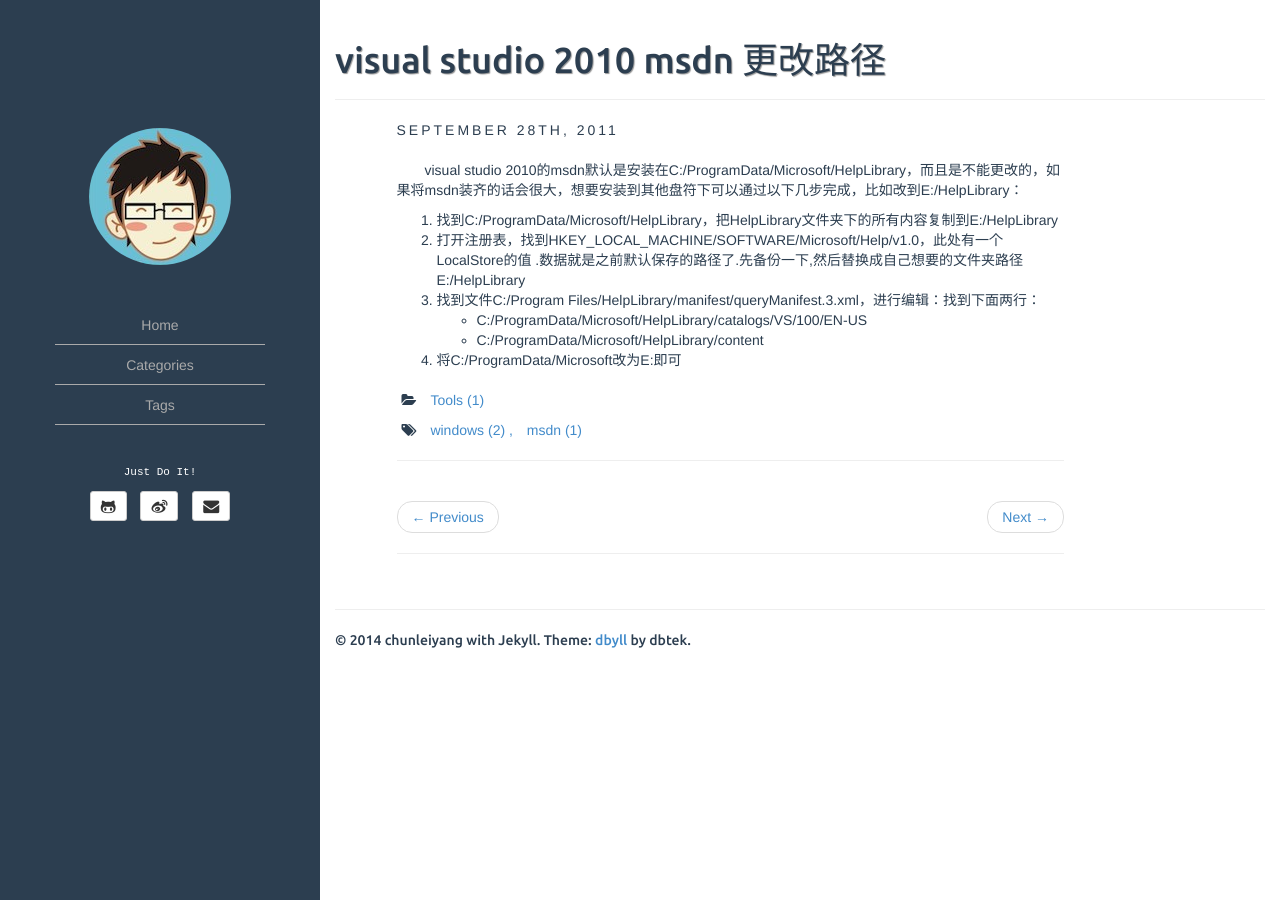
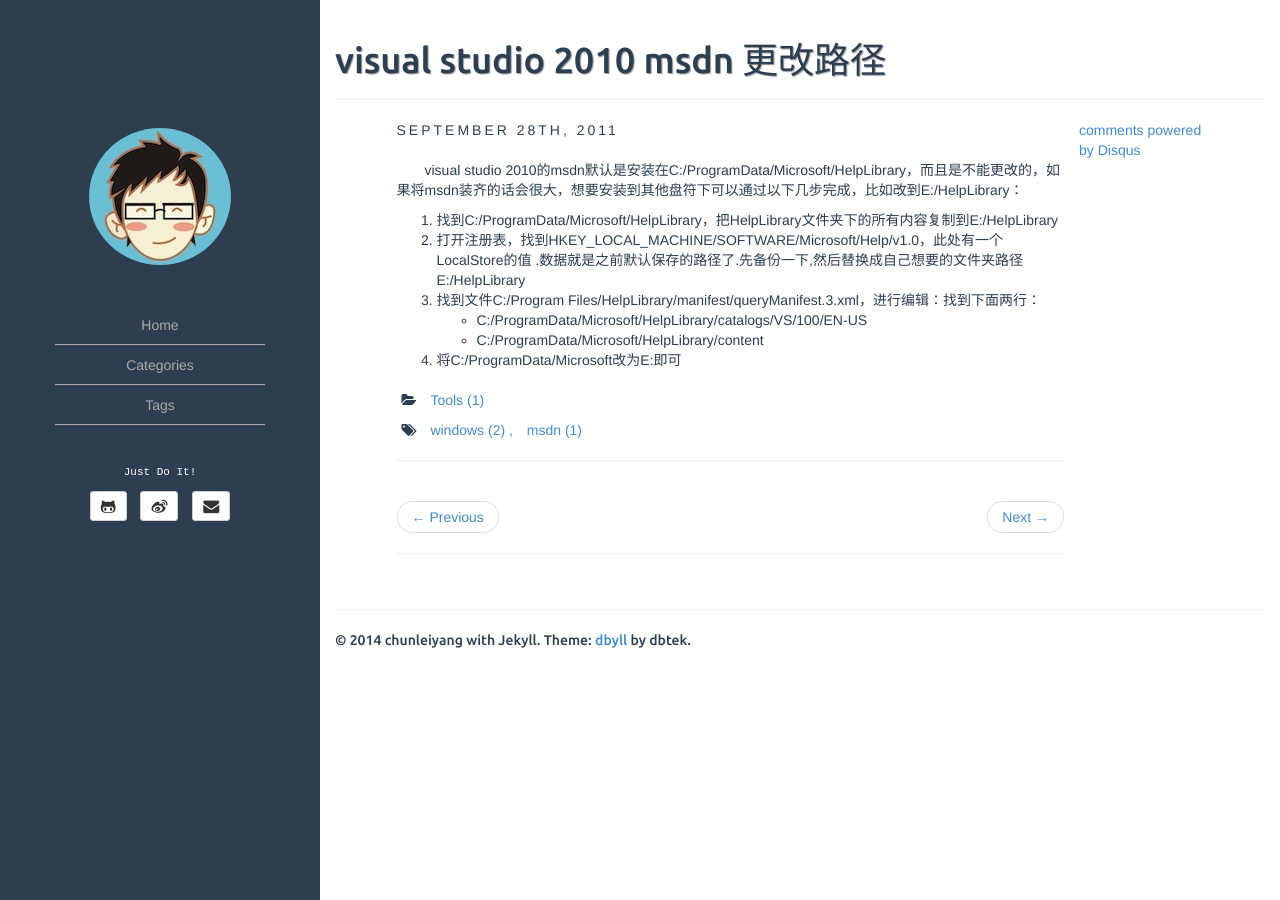
Before and after one commit to chunleiyang/chunleiyang.github.io, a Jekyll site: the page built from _posts/2011-09-28-change_msdn_path.md, in a window 1280 px wide. Built offline with Jekyll 4.4.1, drawn with Linux system fonts in a browser that asks for light colours; comment, search, counter and statistics services are not loaded; part of the change alters nothing that is shown.

Commit message:
Update post.html

```diff
--- a/_includes/post.html
+++ b/_includes/post.html
@@ -115,6 +115,20 @@
 	<hr>
     </div>
 
+    <div id="disqus_thread"></div>
+    <script type="text/javascript">
+        /* * * CONFIGURATION VARIABLES: EDIT BEFORE PASTING INTO YOUR WEBPAGE * * */
+        var disqus_shortname = 'yclhit'; // required: replace example with your foshortn
+        /* * * DON'T EDIT BELOW THIS LINE * * */
+        (function() {
+            var dsq = document.createElement('script'); dsq.type = 'text/javascript'; async = true;
+            dsq.src = '//' + disqus_shortname + '.disqus.com/embed.js';
+            (document.getElementsByTagName('head')[0] || document.getElementsByTagName('')[0]).appendChild(dsq);
+        })();
+    </script>
+    <noscript>Please enable JavaScript to view the <a href="http://disqus.com/?ref_noscr>comments powered by Disqus.</a></noscript>
+    <a href="http://disqus.com" class="dsq-brlink">comments powered by <span class="ldisqus">Disqus</span></a>
+
     <div class="col-sm-2 sidebar-2">
     </div>
 
```
